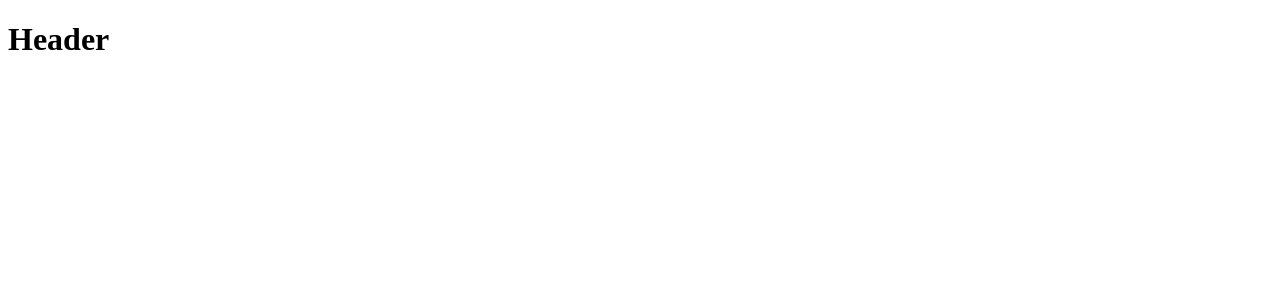
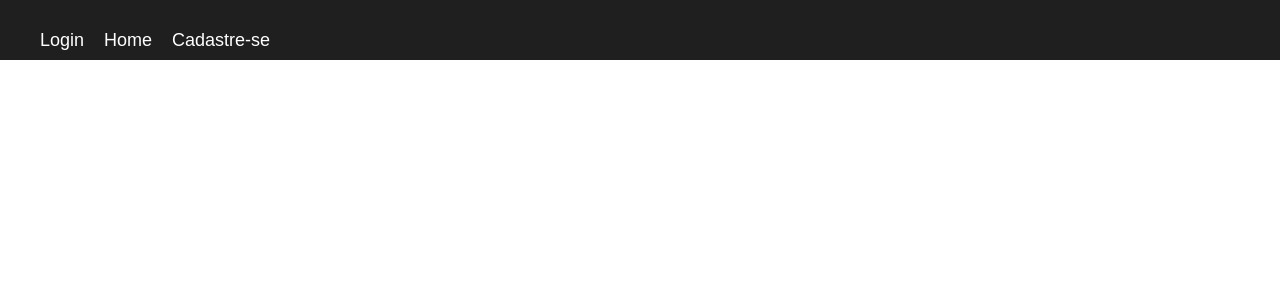
Before and after one commit to biagavirete/fromzero_frontend, a React (Create React App) app: page / in a window 1280 px wide. Shown: the top 300 px of the page. Built offline with nearby package versions, Linux system fonts and the light colour scheme.

Commit message:
feat: create and style header component

```diff
--- a/src/App.js
+++ b/src/App.js
@@ -1,5 +1,8 @@
 import React from 'react';
-import Header from './components/Header'
+
+import Header from './components/Header';
+
+import './global.css';
 
 function App() {
   return (
--- a/src/components/Header/index.js
+++ b/src/components/Header/index.js
@@ -1,8 +1,14 @@
 import React from 'react';
+
+import './styles.css';
 
 function Header() {
     return (
-        <h1>Header</h1>
+        <header>
+            <a href="">Login</a>
+            <a href="">Home</a>
+            <a href="">Cadastre-se</a>
+        </header>
     )
 }
 
--- /dev/null
+++ b/src/components/Header/styles.css
@@ -0,0 +1,19 @@
+header {
+    display: flex;
+    width: 100%;
+    padding: 30px;
+    height: 40px;
+    background: #201f1f;
+}
+
+header a {
+    color: #fff;
+    text-decoration: none;
+    padding: 0 10px;
+    font-size: 18px;
+    font-family: Arial, Helvetica, sans-serif;
+}
+
+header a:hover {
+    color: #ccc;
+}
```
